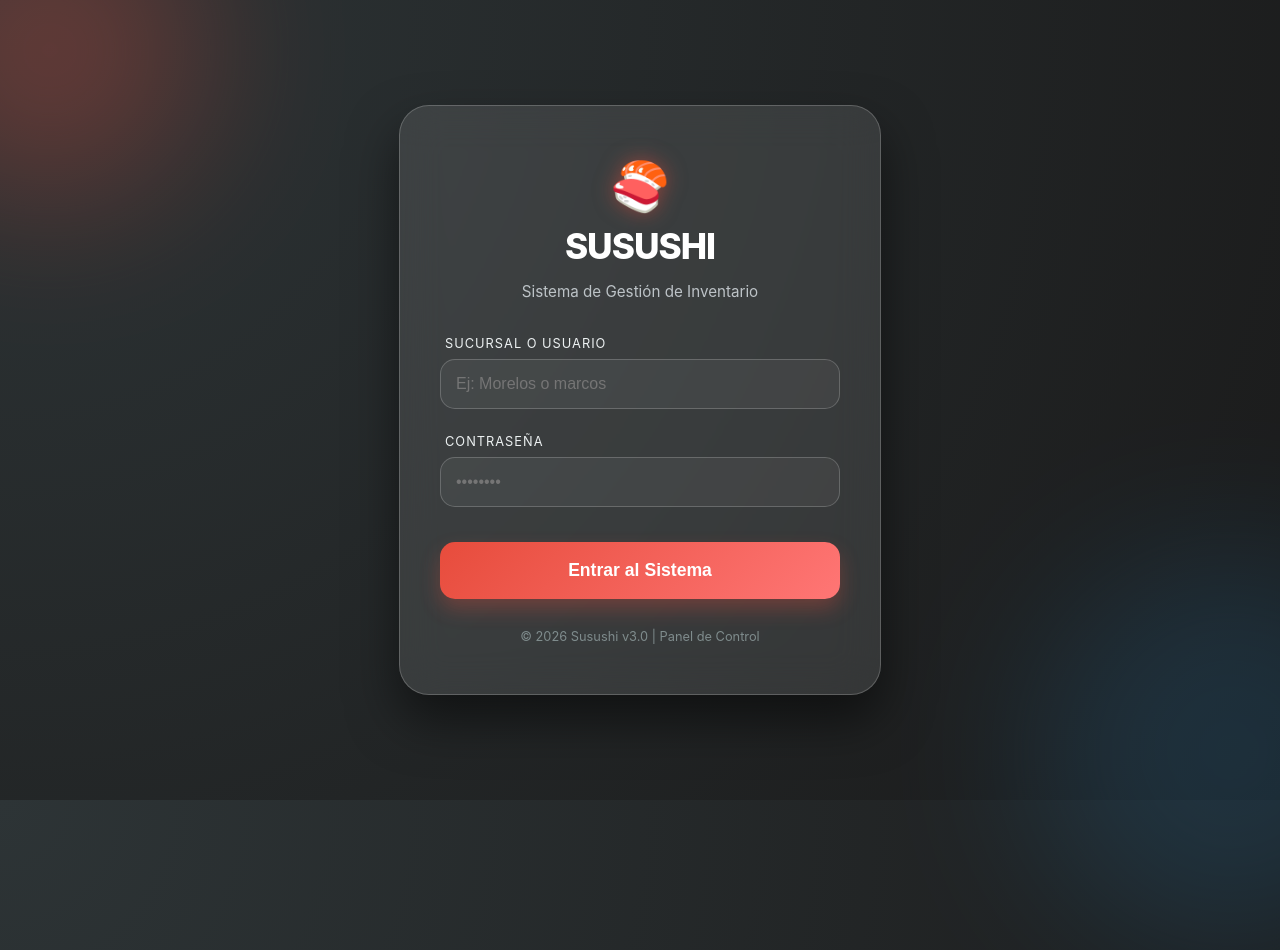
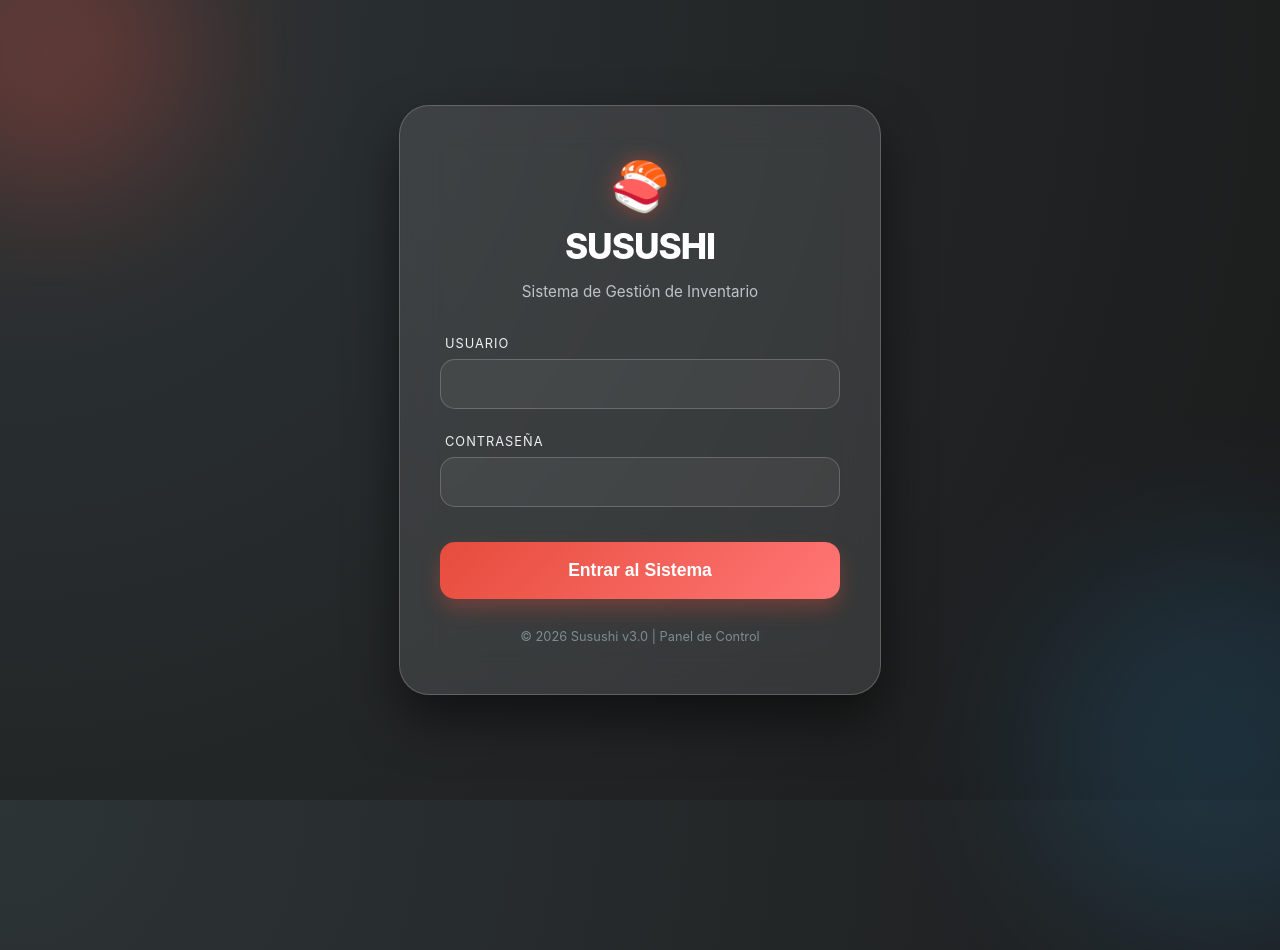
Before and after one commit to samuelckto/susushi-app, a Python web app: template templates/login.html in a window 1280 px wide; the page is wider, and only the part inside the window is pictured. Run offline with Jinja, Linux system fonts and the light colour scheme; the template is opened without the code that fills it, so the values that code supplies are empty.

Commit message:
Versión

```diff
--- a/templates/login.html
+++ b/templates/login.html
@@ -20,13 +20,11 @@
             display: flex;
             align-items: center;
             justify-content: center;
-            /* Fondo con degradado profundo inspirado en sushi */
             background: radial-gradient(circle at top left, #2d3436, #1a1a1a);
             font-family: 'Inter', -apple-system, sans-serif;
             overflow: hidden;
         }
 
-        /* Decoración de fondo (Círculos difusos) */
         .bg-shape {
             position: absolute;
             z-index: -1;
@@ -131,10 +129,6 @@
             filter: brightness(1.1);
         }
 
-        .btn-login:active {
-            transform: translateY(-1px);
-        }
-
         .footer {
             margin-top: 30px;
             color: #7f8c8d;
@@ -153,13 +147,13 @@
 
         <form action="/login" method="POST">
             <div class="input-group">
-                <label for="sucursal">Sucursal o Usuario</label>
-                <input type="text" id="sucursal" name="sucursal" placeholder="Ej: Morelos o marcos" required autocomplete="off">
+                <label for="sucursal">USUARIO</label>
+                <input type="text" id="sucursal" name="sucursal" required autocomplete="off">
             </div>
 
             <div class="input-group">
                 <label for="password">Contraseña</label>
-                <input type="password" id="password" name="password" placeholder="••••••••" required>
+                <input type="password" id="password" name="password" required>
             </div>
 
             <button type="submit" class="btn-login">Entrar al Sistema</button>
```
